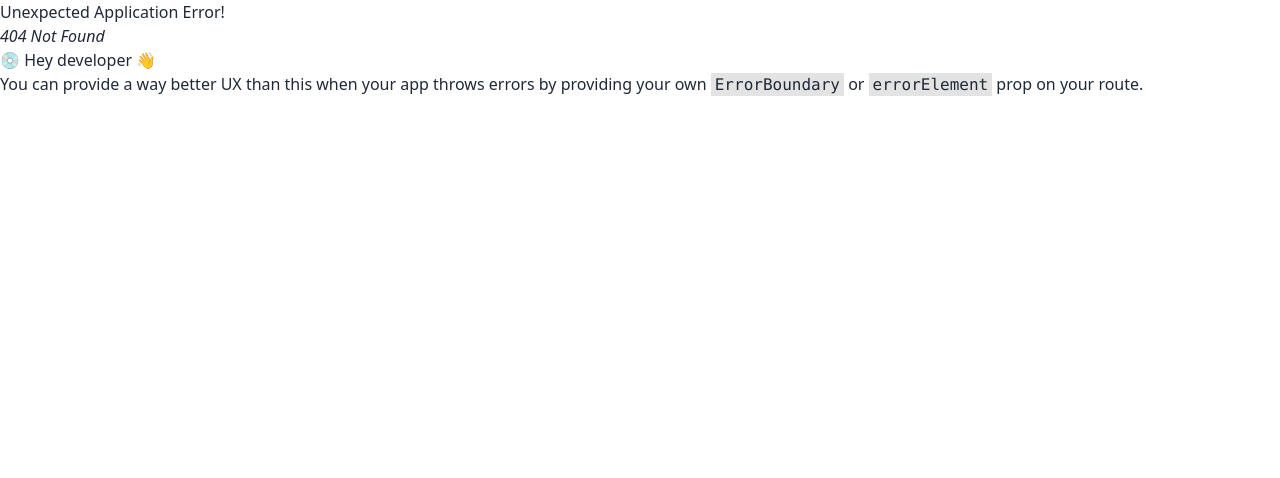
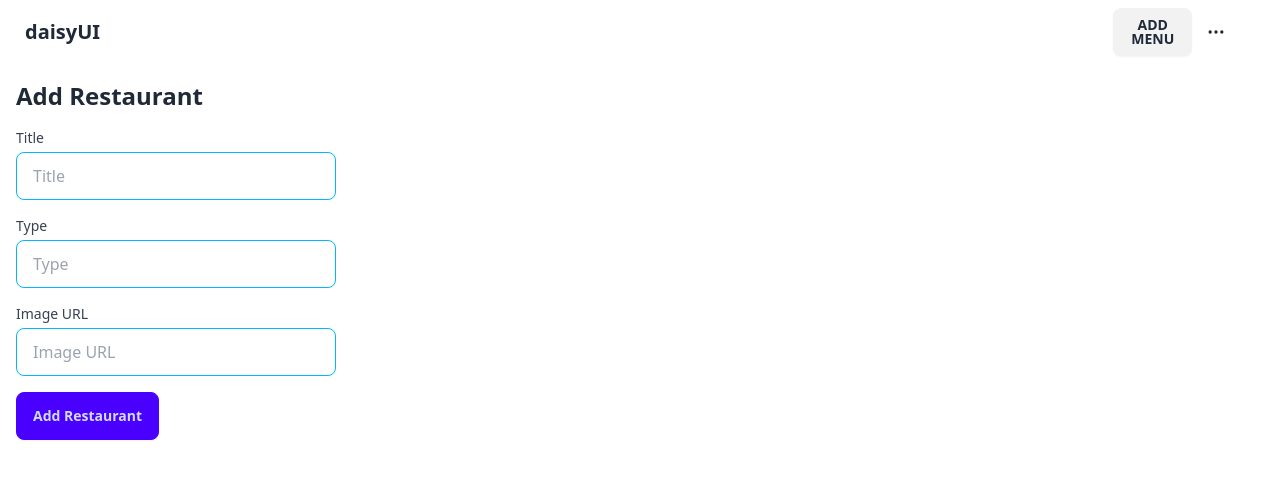
Before and after one commit to Thudlender/Grab---Restaurant, a React (Vite) app: page /Add in a window 1280 px wide. Before the commit this address had no page. Shown: the top 478 px of the page. Built offline with nearby package versions, Linux system fonts and the light colour scheme.

Commit message:
Edit and  and Delete

```diff
--- a/db.json
+++ b/db.json
@@ -89,6 +89,12 @@
       "title": "KiKi Bar & Bottle Shop - พระนคร",
       "img": "https://food-cms.grab.com/compressed_webp/merchants/3-C6CFFAMVWEM3EA/hero/d845f00f739c4f01b258b62033a6e503_1704687986616978548.webp",
       "type": "คิคิ"
+    },
+    {
+      "id": "e2c0",
+      "title": "TDD",
+      "type": "45698",
+      "img": "https://food-cms.grab.com/compressed_webp/merchants/3-CYVZR7JCBFLWCE/hero/6eb7919f4a7e479fbaa73bc72d6bd1b2_1719811670455801846.webp"
     }
   ]
 }
--- a/src/Components/Card.jsx
+++ b/src/Components/Card.jsx
@@ -1,20 +1,44 @@
-import React from 'react'
+import React from "react";
 
-export const Card = ({img, title, type}) => {
+export const Card = ({ id, img, title, type }) => {
+  const handeDelete = async (id) =>{
+    try {
+      const response = await fetch("http://localhost:3000/restaurants/" + id, {
+        method: "DELETE"
+      });
+      if (response.ok) {
+        alert("DELETE JA");
+        window.location.reload();
+      }
+    } catch (err) {
+      console.log(err);
+    }
+ }
+
   return (
     <div>
       <div className="card card-compact w-80 h-80 bg-base-100 shadow-xl hover:translate-y-3">
         <figure>
-          <img className='h-48 w-80 object-cover' id='cardimg' src={img} alt={title} />
+          <img
+            className="h-48 w-80 object-cover"
+
+            src={img}
+            alt={title}
+          />
         </figure>
         <div className="card-body">
           <h2 className="card-title">{title}</h2>
           <p>{type}</p>
           <div className="card-actions justify-end">
-            <button className="btn btn-primary">Buy Now</button>
+          <button className="btn  btn-error" onClick={()=>handeDelete(id)}>
+              Delete
+            </button>
+            <a href={`/Edit/${id}`} className="btn btn-primary">
+              Edit Now
+            </a>
           </div>
         </div>
       </div>
     </div>
   );
-}
+};
--- a/src/Components/Navbar.jsx
+++ b/src/Components/Navbar.jsx
@@ -0,0 +1,31 @@
+import React from 'react'
+
+export const Navbar = () => {
+  return (
+    <div><div className="navbar bg-base-100">
+    <div className="flex-1">
+      <a href='/' className="btn btn-ghost text-xl">daisyUI</a>
+    </div>
+    <div className="flex-none">
+    <div className="navbar-end">
+          <a href="/Add" className="btn">
+            ADD MENU
+          </a>
+        </div>
+      <button className="btn btn-square btn-ghost">
+        <svg
+          xmlns="http://www.w3.org/2000/svg"
+          fill="none"
+          viewBox="0 0 24 24"
+          className="inline-block h-5 w-5 stroke-current">
+          <path
+            strokeLinecap="round"
+            strokeLinejoin="round"
+            strokeWidth="2"
+            d="M5 12h.01M12 12h.01M19 12h.01M6 12a1 1 0 11-2 0 1 1 0 012 0zm7 0a1 1 0 11-2 0 1 1 0 012 0zm7 0a1 1 0 11-2 0 1 1 0 012 0z"></path>
+        </svg>
+      </button>
+    </div>
+  </div></div>
+  )
+}
--- a/src/main.jsx
+++ b/src/main.jsx
@@ -3,9 +3,11 @@ import ReactDOM from 'react-dom/client'
 import './index.css'
 import { RouterProvider } from "react-router-dom";
 import router from './router/Router';
+import { Navbar } from './Components/Navbar';
 
 ReactDOM.createRoot(document.getElementById("root")).render(
   <React.StrictMode>
+    <Navbar />
     <RouterProvider router={router} />{" "}
   </React.StrictMode>
 );
--- a/src/pages/AddPage.jsx
+++ b/src/pages/AddPage.jsx
@@ -1,31 +1,86 @@
 import { useState } from "react";
 
 const AddPage = () => {
-  const [restaurants, setRestaurants] = useState({
-    title:"",
-    type:"",
-    img:""
-  })
-  const handleChange = (e) =>{
-    const {name, value} = e.target;
-    setRestaurants({...restaurants,[name]:value})
-  }
-  const handSubmit = async () =>{
+  const [restaurant, setRestaurant] = useState({
+    title: "",
+    type: "",
+    img: "",
+  });
+
+  const handleChange = (e) => {
+    const { name, value } = e.target;
+    setRestaurant({ ...restaurant, [name]: value });
+  };
+
+  const handleSubmit = async () => {
     try {
-        const response = await fetch("http://localhost:5000/restaurants", {
-            method: "POST",
-            body: JSON.stringify(restaurants),
+      const response = await fetch("http://localhost:5000/restaurants", {
+        method: "POST",
+        headers: {
+          "Content-Type": "application/json",
+        },
+        body: JSON.stringify(restaurant),
+      });
+      if (response.ok) {
+        alert("Restaurant added successfully!");
+        setRestaurant({
+          title: "",
+          type: "",
+          img: "",
         });
-        if(response.ok){
-            alert("Restaurant added successfully!");
-            setRestaurants({
-                title:"",
-                type:"",
-                img:"",
-            });
-        }
+      } else {
+        alert("Failed to add restaurant");
+      }
     } catch (error) {
+      console.error("Error adding restaurant:", error);
+    }
+  };
 
-    }
-  }
+  return (
+    <div className="p-4">
+      <h2 className="text-2xl font-bold mb-4">Add Restaurant</h2>
+      <div className="mb-4">
+        <label className="block text-sm font-medium text-gray-700 mb-1">
+          Title
+        </label>
+        <input
+          type="text"
+          placeholder="Title"
+          name="title"
+          value={restaurant.title}
+          onChange={handleChange}
+          className="input input-bordered input-info w-full max-w-xs"
+        />
+      </div>
+      <div className="mb-4">
+        <label className="block text-sm font-medium text-gray-700 mb-1">
+          Type
+        </label>
+        <input
+          type="text"
+          placeholder="Type"
+          name="type"
+          value={restaurant.type}
+          onChange={handleChange}
+          className="input input-bordered input-info w-full max-w-xs"
+        />
+      </div>
+      <div className="mb-4">
+        <label className="block text-sm font-medium text-gray-700 mb-1">
+          Image URL
+        </label>
+        <input
+          type="text"
+          placeholder="Image URL"
+          name="img"
+          value={restaurant.img}
+          onChange={handleChange}
+          className="input input-bordered input-info w-full max-w-xs"
+        />
+      </div>
+      <button onClick={handleSubmit} className="btn btn-primary">Add Restaurant</button>
+    </div>
+  );
 };
+
+export default AddPage;
--- a/src/pages/Edit.jsx
+++ b/src/pages/Edit.jsx
@@ -1,4 +1,4 @@
-import { usecase, useEffect, useState } from "react";
+import { useEffect, useState } from "react";
 import { useParams } from "react-router-dom";
 
 const Edit = () => {
@@ -11,18 +11,18 @@ const Edit = () => {
     });
     // 2. Get restaurant by ID
     useEffect(()=>{
-        fetch("http://localhost:5000/restaurants")
+        fetch("http://localhost:5000/restaurants/"+id)
           .then((res) => {
             return res.json();
           })
           .then((response) => {
             setRestaurants(response);
-            setFilteredRestaurants(response);
+
           })
           .catch((err) => {
             console.log(err.message);
           });
-    },[id])
+    },[id]);
     const handleChange = (e) => {
         const { name, value } = e.target;
         setRestaurants({ ...restaurants, [name]: value });
@@ -54,9 +54,10 @@ return (
             type="text"
             className="grow"
             placeholder="Restaurant Name"
+            id="title"
             name="title"
             onChange={handleChange}
-            value={restaurant.title}
+            value={restaurants.title}
             />
             </label>
             <label className="input input-bordered flex items-center gap-2">Restaurant type
@@ -64,9 +65,10 @@ return (
                     type="text"
                     className="grow"
                     placeholder="Restaurant Name"
-                    name="title"
+                    id="type"
+                    name="type"
                     onChange={handleChange}
-                    value={restaurant.type}
+                    value={restaurants.type}
                      />
             </label>
             <label className="input input-bordered flex items-center gap-2">Restaurant ImageUrl
@@ -74,18 +76,19 @@ return (
                     type="text"
                     className="grow"
                     placeholder="Restaurant Name"
-                    name="title"
+                    id="img"
+                    name="img"
                     onChange={handleChange}
-                    value={restaurant.img}
+                    value={restaurants.img}
                      />
             </label>
             {restaurants.img && (
                 <div className="flex items-center gap-2">
-                    <img src={restaurant.img}
+                    <img src={restaurants.img}
                     className="h-32" />
                 </div>
             )}
-            <button className="btn btn-success" onClick={handSubmit}>
+            <button type="submit" className="btn btn-success" onClick={handSubmit}>
                 Edit restaurant
             </button>
         </div>
--- a/src/pages/Home.jsx
+++ b/src/pages/Home.jsx
@@ -1,6 +1,7 @@
 import React, { useEffect, useState } from "react";
-import { NameAndSearch, Search } from "../Components";
+import { NameAndSearch, Search} from "../Components";
 import Restaurants from "../Components/Restaurant";
+
 export default function Home() {
   const [restaurants, setRestaurants] = useState([]);
   const [filteredRestaurants, setFilteredRestaurants] = useState([]);
@@ -21,6 +22,7 @@ export default function Home() {
     <>
       <div className="container">
         <NameAndSearch />
+
         <Search restaurants={restaurants} setFilteredRestaurants={setFilteredRestaurants}/>
         <Restaurants restaurants={filteredRestaurants}/>
       </div>
```
Also changed, not shown: src/router/Router.jsx (+11 -0 lines).
